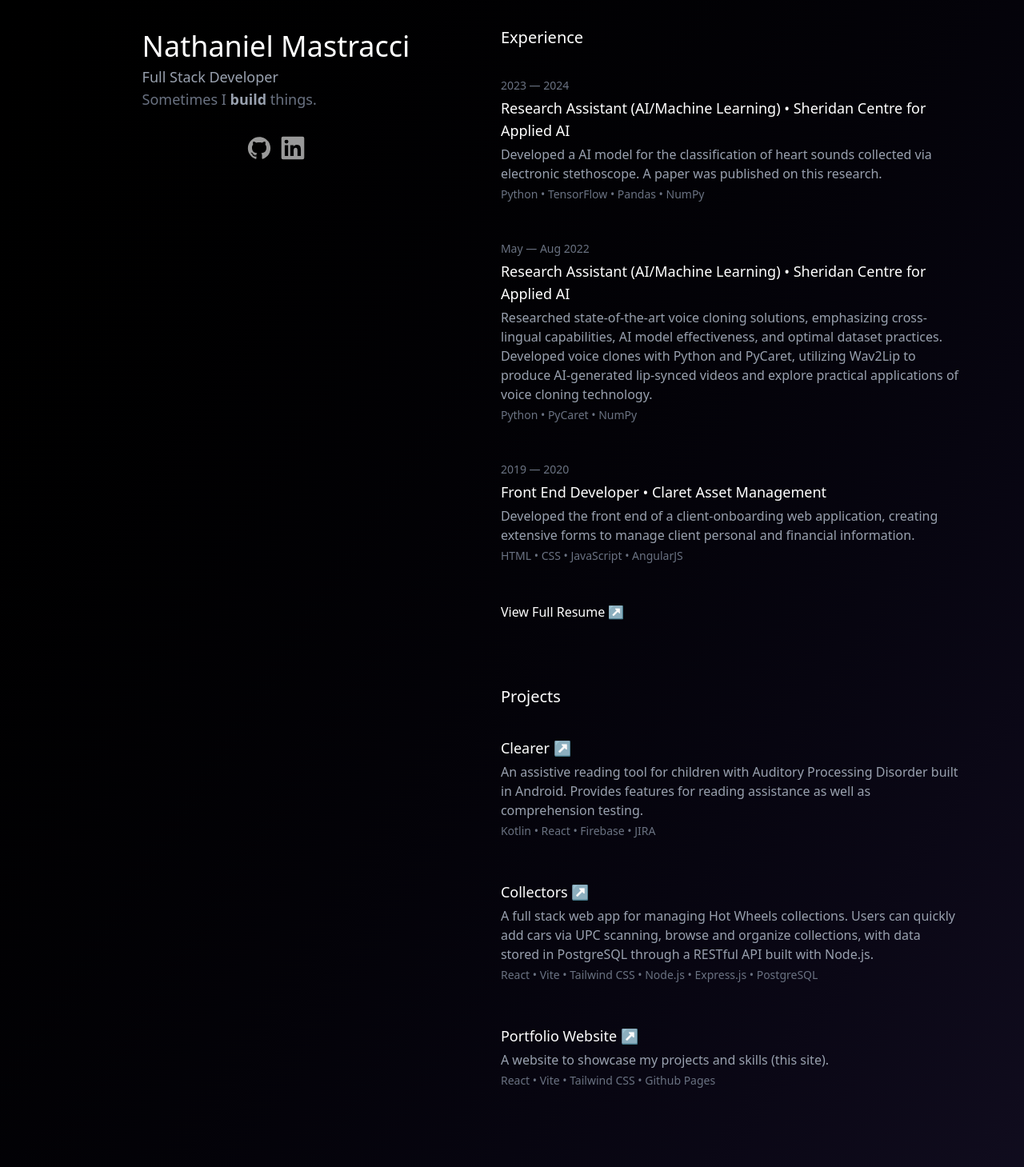
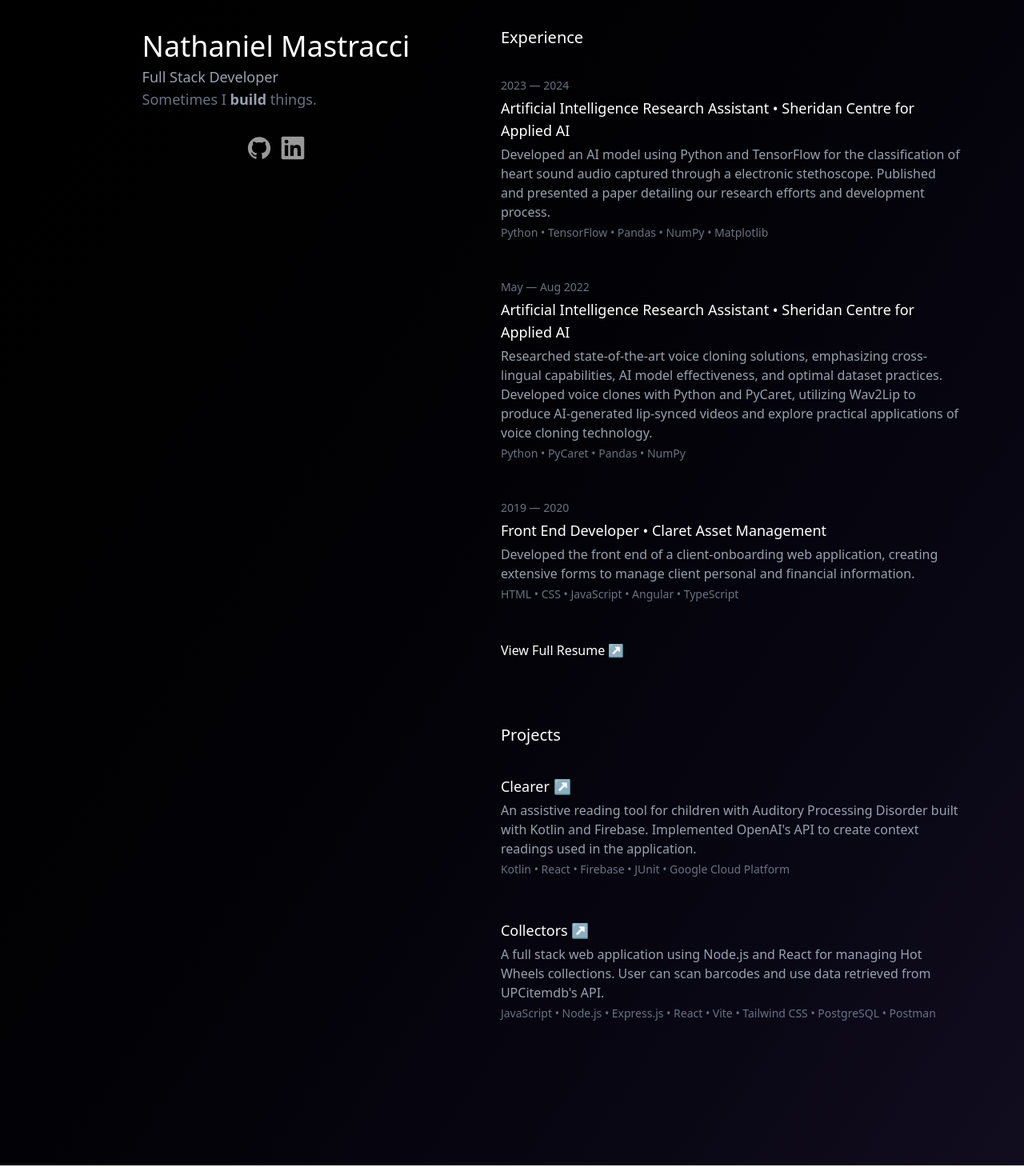
Before and after one commit to MastracciN/mastraccin.github.io, a React (Vite) app: page / in a window 1280 px wide. Shown: the part 431-1890 px from the top of the page at 80% size. Built offline with nearby package versions, Linux system fonts and the light colour scheme.

Commit message:
updated work experience and project descriptions

```diff
--- a/src/Portfolio.jsx
+++ b/src/Portfolio.jsx
@@ -65,22 +65,22 @@
             {/* <div className="transition-colors duration-300 hover:bg-gray-900 rounded-lg py-6"> */}
             <div className="transition-all duration-300 hover:bg-gray-900 rounded-lg py-6 -mx-6 px-6">
               <p className="text-gray-500 mb-1 text-sm">2023 — 2024</p>
-              <p className="mb-1 text-lg">Research Assistant (AI/Machine Learning) • Sheridan Centre for Applied AI</p>
-              <p className="text-gray-400 mb-1">Developed a AI model for the classification of heart sounds collected via electronic stethoscope.
-                A paper was published on this research.
+              <p className="mb-1 text-lg">Artificial Intelligence Research Assistant • Sheridan Centre for Applied AI</p>
+              <p className="text-gray-400 mb-1">Developed an AI model using Python and TensorFlow for the classification of heart sound audio captured through a
+                electronic stethoscope. Published and presented a paper detailing our research efforts and development process.
               </p>
-              <p className="text-gray-500  text-sm">Python • TensorFlow • Pandas • NumPy</p>
+              <p className="text-gray-500  text-sm">Python • TensorFlow • Pandas • NumPy • Matplotlib</p>
             </div>
 
             {/* Experience 2 */}
             <div className="transition-all duration-300 hover:bg-gray-900 rounded-lg py-6 -mx-6 px-6">
               <p className="text-gray-500 mb-1 text-sm">May — Aug 2022</p>
-              <p className="mb-1 text-lg">Research Assistant (AI/Machine Learning) • Sheridan Centre for Applied AI</p>
+              <p className="mb-1 text-lg">Artificial Intelligence Research Assistant • Sheridan Centre for Applied AI</p>
               <p className="text-gray-400 mb-1">Researched state-of-the-art voice cloning solutions, emphasizing cross-lingual capabilities, AI model effectiveness,
                 and optimal dataset practices. Developed voice clones with Python and PyCaret, utilizing Wav2Lip to produce AI-generated lip-synced videos and explore
                 practical applications of voice cloning technology.
               </p>
-              <p className="text-gray-500 text-sm">Python • PyCaret • NumPy</p>
+              <p className="text-gray-500 text-sm">Python • PyCaret • Pandas • NumPy</p>
             </div>
 
             {/* Experience 3 */}
@@ -90,7 +90,7 @@
               <p className="text-gray-400 mb-1">Developed the front end of a client-onboarding web application, creating extensive forms to manage client personal
                 and financial information.
               </p>
-              <p className="text-gray-500 text-sm">HTML • CSS • JavaScript • AngularJS</p>
+              <p className="text-gray-500 text-sm">HTML • CSS • JavaScript • Angular • TypeScript</p>
             </div>
 
             <div className="pt-6">
@@ -106,24 +106,25 @@
               <a href="https://github.com/MastracciN/Clearer" target="_blank" rel="noopener noreferrer"
                 className="block group transition-all duration-300 hover:bg-gray-900 rounded-lg py-6 -mx-6 px-6">
                 <p className="text-lg mb-1 group-hover:underline group-hover:text-blue-500 transition-colors duration-300">Clearer ↗</p>
-                <p className="text-gray-400 mb-1">An assistive reading tool for children with Auditory Processing Disorder built in Android. Provides
-                  features for reading assistance as well as comprehension testing.
+                <p className="text-gray-400 mb-1">An assistive reading tool for children with Auditory Processing Disorder built with Kotlin and Firebase.
+                  Implemented OpenAI's API to create context readings used in the application.
                 </p>
-                <p className="text-gray-500 mb-1 text-sm">Kotlin • React • Firebase • JIRA</p>
+                <p className="text-gray-500 mb-1 text-sm">Kotlin • React • Firebase • JUnit • Google Cloud Platform</p>
               </a>
               <a href="https://github.com/MastracciN/Collectors" target="_blank" rel="noopener noreferrer"
                 className="block group transition-all duration-300 hover:bg-gray-900 rounded-lg py-6 -mx-6 px-6">
                 <p className="text-lg mb-1 group-hover:underline group-hover:text-blue-500 transition-colors duration-300">Collectors ↗</p>
-                <p className="text-gray-400 mb-1">A full stack web app for managing Hot Wheels collections. Users can quickly add cars via UPC scanning,
-                  browse and organize collections, with data stored in PostgreSQL through a RESTful API built with Node.js.</p>
-                <p className="text-gray-500 mb-1 text-sm">React • Vite • Tailwind CSS • Node.js • Express.js • PostgreSQL</p>
+                <p className="text-gray-400 mb-1">A full stack web application using Node.js and React for managing Hot Wheels collections. User can scan barcodes
+                  and use data retrieved from UPCitemdb's API.
+                </p>
+                <p className="text-gray-500 mb-1 text-sm">JavaScript • Node.js • Express.js • React • Vite • Tailwind CSS • PostgreSQL • Postman</p>
               </a>
-              <a href="https://github.com/MastracciN/mastraccin.github.io" target="_blank" rel="noopener noreferrer"
+              {/* <a href="https://github.com/MastracciN/mastraccin.github.io" target="_blank" rel="noopener noreferrer"
                 className="block group transition-all duration-300 hover:bg-gray-900 rounded-lg py-6 -mx-6 px-6">
                 <p className="text-lg mb-1 group-hover:underline group-hover:text-blue-500 transition-colors duration-300">Portfolio Website ↗</p>
                 <p className="text-gray-400 mb-1">A website to showcase my projects and skills (this site).</p>
                 <p className="text-gray-500 mb-1 text-sm">React • Vite • Tailwind CSS • Github Pages</p>
-              </a>
+              </a>               */}
 
           </section>
 
```
